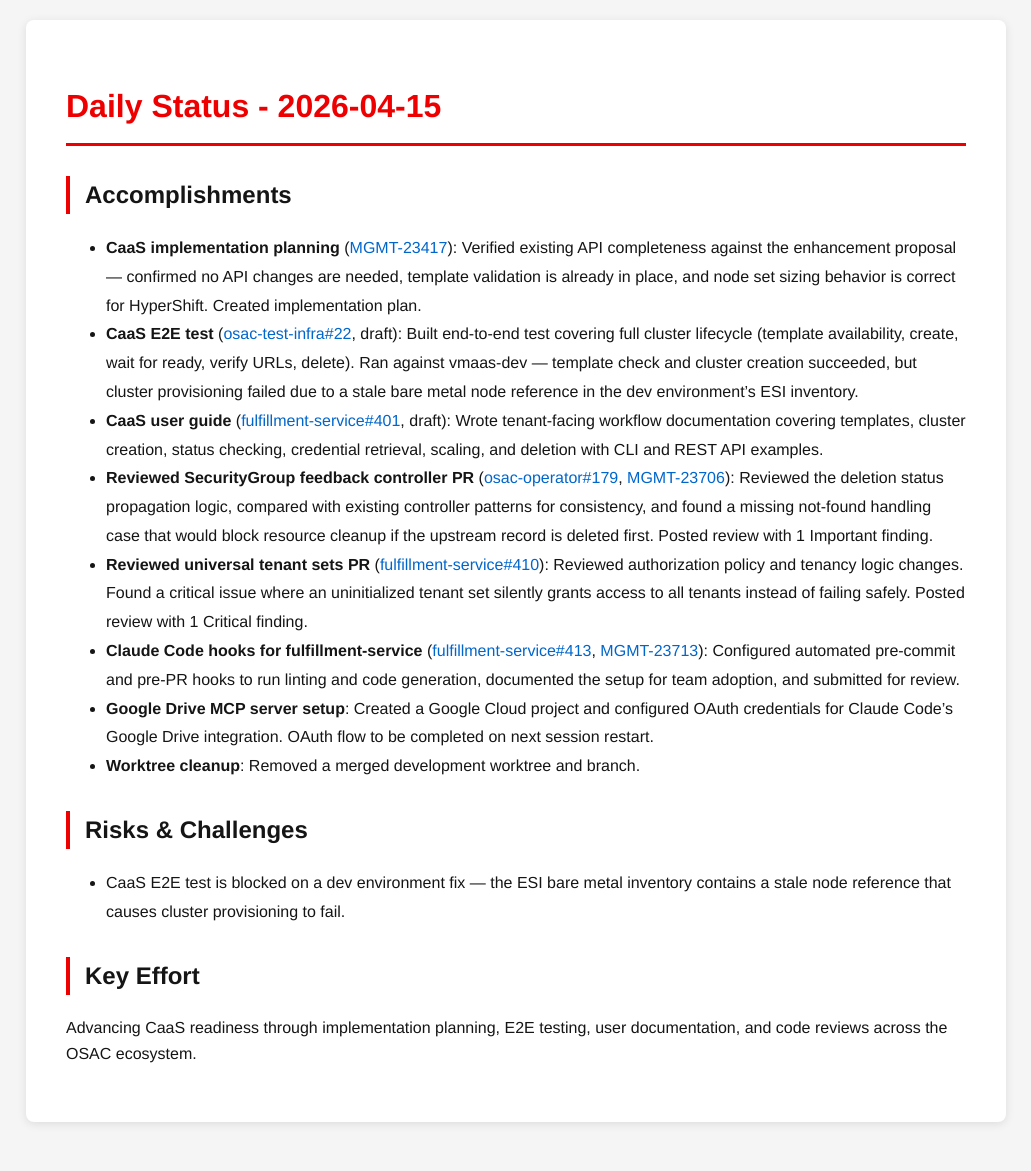
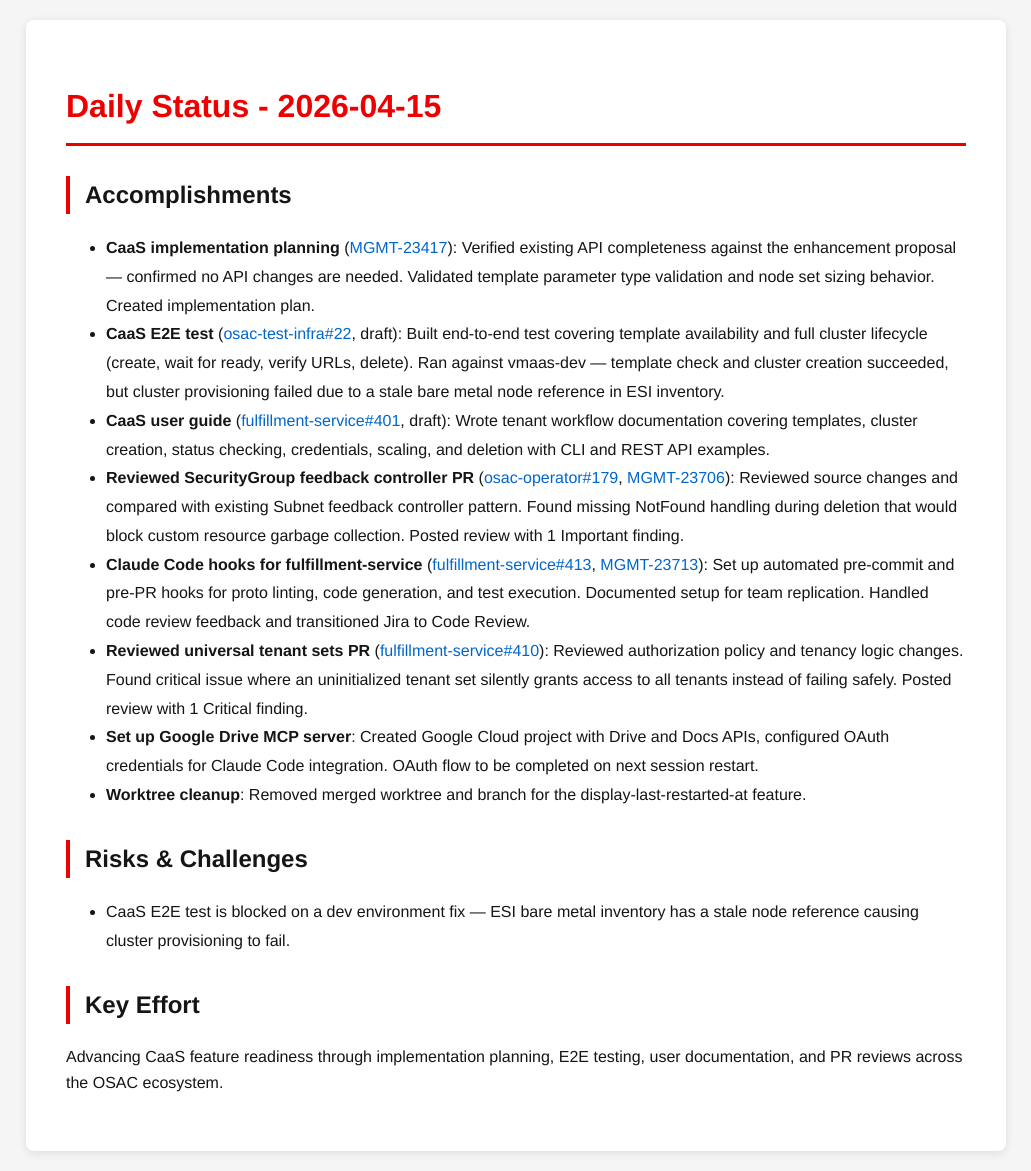
Before and after one commit to tzvatot/daily-status, a Jekyll site: the page built from 2026-04-15.md, in a window 1280 px wide. Shown: the whole page, without its empty margins (124-1155 px from the left). Built offline with Jekyll 4.4.1, drawn with Linux system fonts in a browser that asks for light colours; before the commit the page ends 1142 px from its top, so only the background shows below that.

Commit message:
Daily status update - 2026-04-15

```diff
--- a/2026-04-15.md
+++ b/2026-04-15.md
@@ -7,17 +7,17 @@ date: 2026-04-15
 # Daily Status - 2026-04-15
 
 ## Accomplishments
-- **CaaS implementation planning** ([MGMT-23417](https://issues.redhat.com/browse/MGMT-23417)): Verified existing API completeness against the enhancement proposal — confirmed no API changes are needed, template validation is already in place, and node set sizing behavior is correct for HyperShift. Created implementation plan.
-- **CaaS E2E test** ([osac-test-infra#22](https://github.com/osac-project/osac-test-infra/pull/22), draft): Built end-to-end test covering full cluster lifecycle (template availability, create, wait for ready, verify URLs, delete). Ran against vmaas-dev — template check and cluster creation succeeded, but cluster provisioning failed due to a stale bare metal node reference in the dev environment's ESI inventory.
-- **CaaS user guide** ([fulfillment-service#401](https://github.com/osac-project/fulfillment-service/pull/401), draft): Wrote tenant-facing workflow documentation covering templates, cluster creation, status checking, credential retrieval, scaling, and deletion with CLI and REST API examples.
-- **Reviewed SecurityGroup feedback controller PR** ([osac-operator#179](https://github.com/osac-project/osac-operator/pull/179), [MGMT-23706](https://issues.redhat.com/browse/MGMT-23706)): Reviewed the deletion status propagation logic, compared with existing controller patterns for consistency, and found a missing not-found handling case that would block resource cleanup if the upstream record is deleted first. Posted review with 1 Important finding.
-- **Reviewed universal tenant sets PR** ([fulfillment-service#410](https://github.com/osac-project/fulfillment-service/pull/410)): Reviewed authorization policy and tenancy logic changes. Found a critical issue where an uninitialized tenant set silently grants access to all tenants instead of failing safely. Posted review with 1 Critical finding.
-- **Claude Code hooks for fulfillment-service** ([fulfillment-service#413](https://github.com/osac-project/fulfillment-service/pull/413), [MGMT-23713](https://issues.redhat.com/browse/MGMT-23713)): Configured automated pre-commit and pre-PR hooks to run linting and code generation, documented the setup for team adoption, and submitted for review.
-- **Google Drive MCP server setup**: Created a Google Cloud project and configured OAuth credentials for Claude Code's Google Drive integration. OAuth flow to be completed on next session restart.
-- **Worktree cleanup**: Removed a merged development worktree and branch.
+- **CaaS implementation planning** ([MGMT-23417](https://issues.redhat.com/browse/MGMT-23417)): Verified existing API completeness against the enhancement proposal — confirmed no API changes are needed. Validated template parameter type validation and node set sizing behavior. Created implementation plan.
+- **CaaS E2E test** ([osac-test-infra#22](https://github.com/osac-project/osac-test-infra/pull/22), draft): Built end-to-end test covering template availability and full cluster lifecycle (create, wait for ready, verify URLs, delete). Ran against vmaas-dev — template check and cluster creation succeeded, but cluster provisioning failed due to a stale bare metal node reference in ESI inventory.
+- **CaaS user guide** ([fulfillment-service#401](https://github.com/osac-project/fulfillment-service/pull/401), draft): Wrote tenant workflow documentation covering templates, cluster creation, status checking, credentials, scaling, and deletion with CLI and REST API examples.
+- **Reviewed SecurityGroup feedback controller PR** ([osac-operator#179](https://github.com/osac-project/osac-operator/pull/179), [MGMT-23706](https://issues.redhat.com/browse/MGMT-23706)): Reviewed source changes and compared with existing Subnet feedback controller pattern. Found missing NotFound handling during deletion that would block custom resource garbage collection. Posted review with 1 Important finding.
+- **Claude Code hooks for fulfillment-service** ([fulfillment-service#413](https://github.com/osac-project/fulfillment-service/pull/413), [MGMT-23713](https://issues.redhat.com/browse/MGMT-23713)): Set up automated pre-commit and pre-PR hooks for proto linting, code generation, and test execution. Documented setup for team replication. Handled code review feedback and transitioned Jira to Code Review.
+- **Reviewed universal tenant sets PR** ([fulfillment-service#410](https://github.com/osac-project/fulfillment-service/pull/410)): Reviewed authorization policy and tenancy logic changes. Found critical issue where an uninitialized tenant set silently grants access to all tenants instead of failing safely. Posted review with 1 Critical finding.
+- **Set up Google Drive MCP server**: Created Google Cloud project with Drive and Docs APIs, configured OAuth credentials for Claude Code integration. OAuth flow to be completed on next session restart.
+- **Worktree cleanup**: Removed merged worktree and branch for the display-last-restarted-at feature.
 
 ## Risks & Challenges
-- CaaS E2E test is blocked on a dev environment fix — the ESI bare metal inventory contains a stale node reference that causes cluster provisioning to fail.
+- CaaS E2E test is blocked on a dev environment fix — ESI bare metal inventory has a stale node reference causing cluster provisioning to fail.
 
 ## Key Effort
-Advancing CaaS readiness through implementation planning, E2E testing, user documentation, and code reviews across the OSAC ecosystem.
+Advancing CaaS feature readiness through implementation planning, E2E testing, user documentation, and PR reviews across the OSAC ecosystem.
```
